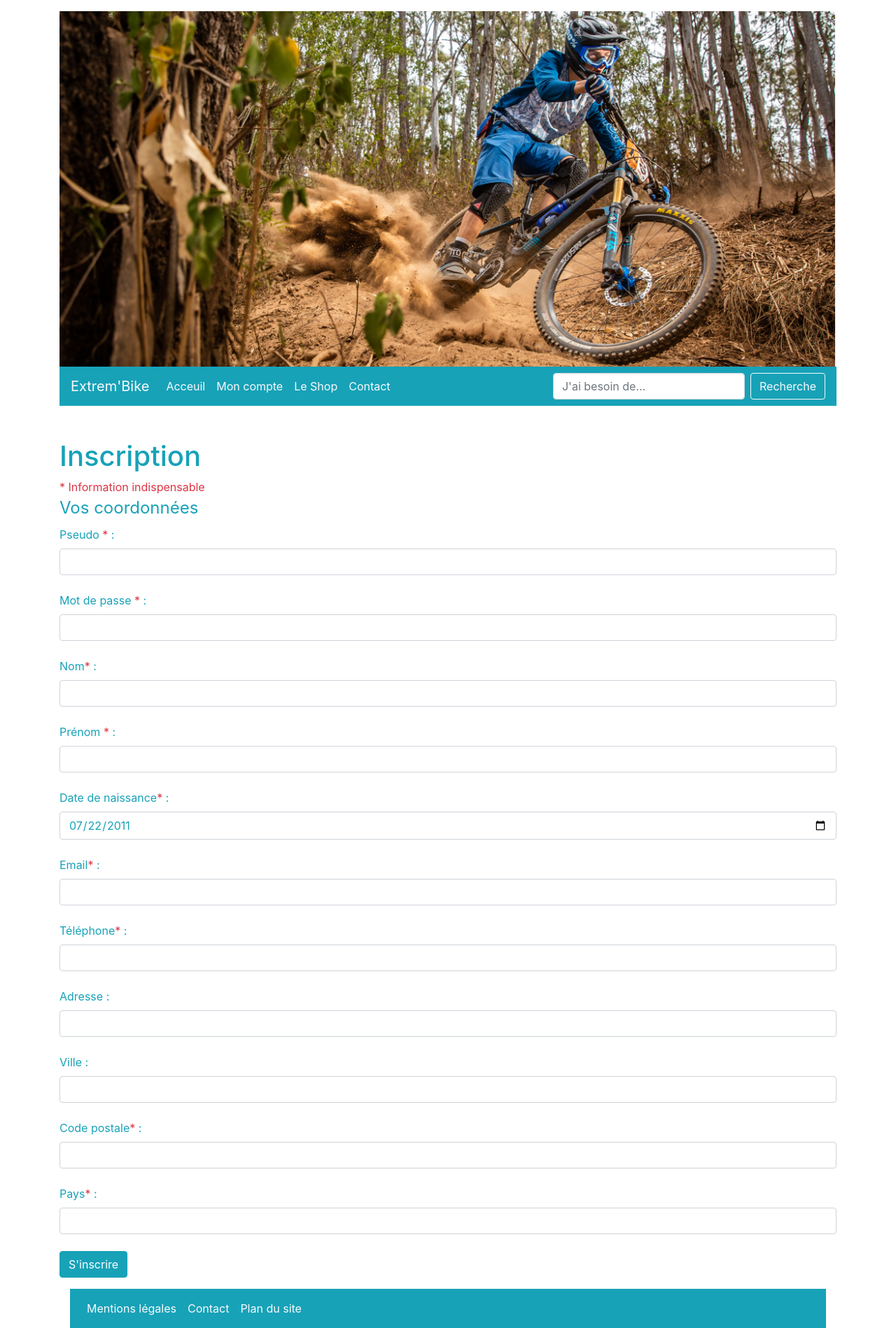
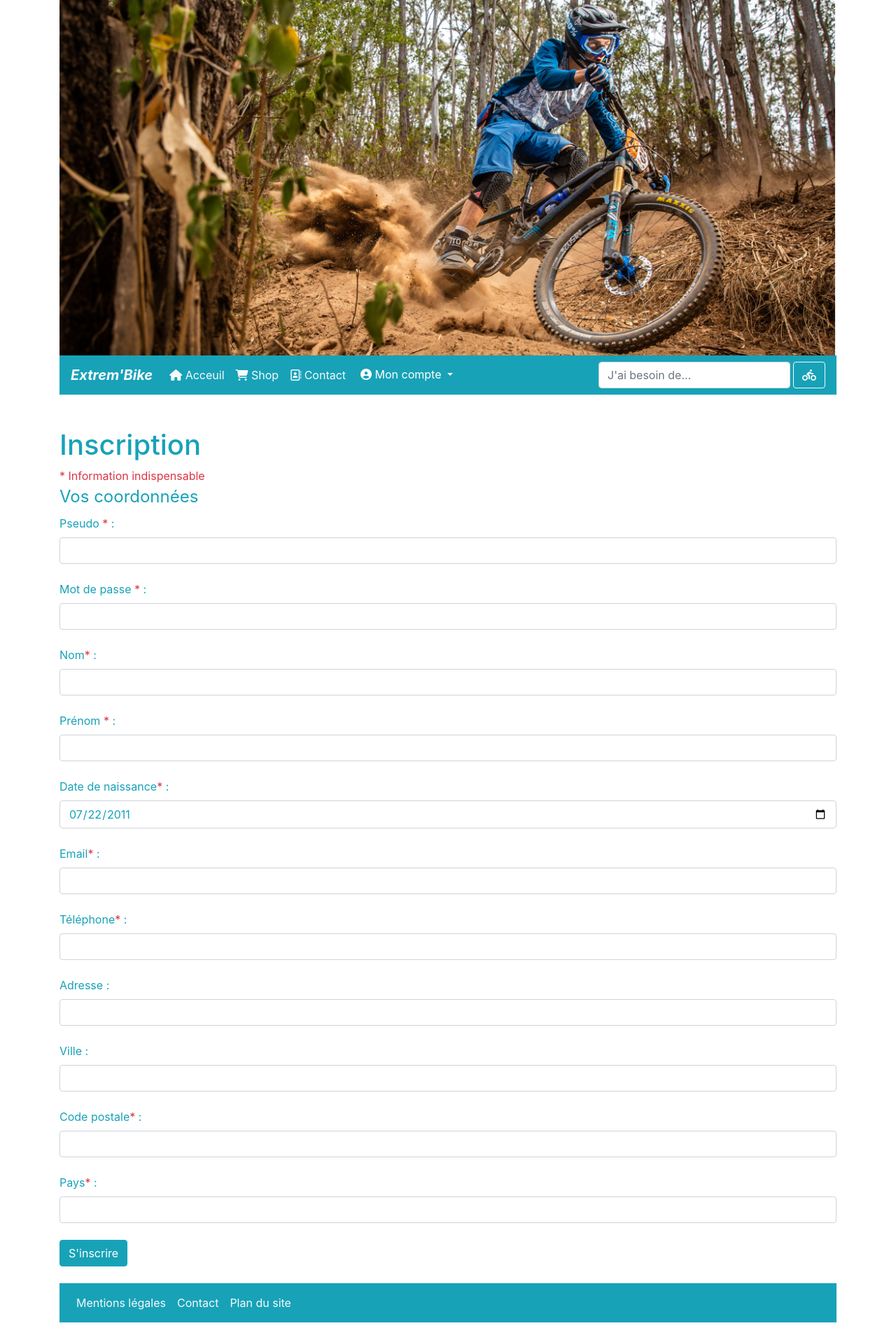
Before and after one commit to FlorianAfonso/Fil-rouge, a PHP site: page /inscription.php in a window 1280 px wide. Shown: the whole page at 70% size. Run offline with PHP 8.4, Linux system fonts and the light colour scheme; some libraries are stand-ins or nearby versions.

Commit message:
amélioration navbar , optimisation du system compte client

```diff
--- a/extrembike/page/footer.php
+++ b/extrembike/page/footer.php
@@ -1,13 +1,3 @@
-<!DOCTYPE html>
-<html lang="fr">
-<head>
-    <meta charset="UTF-8">
-    <meta http-equiv="X-UA-Compatible" content="IE=edge">
-    <meta name="viewport" content="width=device-width, initial-scale=1.0">
-    <link rel="stylesheet" href="https://maxcdn.bootstrapcdn.com/bootstrap/4.0.0/css/bootstrap.min.css" integrity="sha384-Gn5384xqQ1aoWXA+058RXPxPg6fy4IWvTNh0E263XmFcJlSAwiGgFAW/dAiS6JXm" crossorigin="anonymous">
-    <title>Extrem'Bike</title>
-</head>
-<body>
 
 <div class="container">
 <footer class="navbar navbar-expand-sm navbar-light bg-info">
--- a/extrembike/page/header.php
+++ b/extrembike/page/header.php
@@ -13,39 +13,68 @@
 <div class="container">
 <img class="img-fluid img-responsive w-80" src="Capture2.png" alt="Image">
 <nav class="navbar navbar-expand-lg navbar-light bg-info">
-  <a class="navbar-brand text-light" href="index.php">Extrem'Bike</a>
+  <a class="navbar-brand text-light" href="index.php"><b><i>Extrem'Bike</i></b></a>
   <button class="navbar-toggler" type="button" data-toggle="collapse" data-target="#navbarSupportedContent" aria-controls="navbarSupportedContent" aria-expanded="false" aria-label="Toggle navigation">
     <span class="navbar-toggler-icon"></span>
   </button>
   <div class="collapse navbar-collapse" id="navbarSupportedContent">
     <ul class="navbar-nav mr-auto">
       <li class="nav-item active">
-        <a class="nav-link text-light" href="index.php">Acceuil<span class="sr-only"></span></a>
+        <a class="nav-link text-light" href="index.php"><i class="fas fa-home"></i> Acceuil<span class="sr-only"></span></a>
       </li>
       <li class="nav-item">
-        <a class="nav-link disabled text-light" href="inscription.php">Mon compte</a>
       </li>
       <li class="nav-item">
-        <a class="nav-link disabled text-light" href="liste.php">Le Shop</a>
+        <a class="nav-link text-light" href="liste.php"><i class="fas fa-shopping-cart"></i> Shop</a>
       </li>
       <li class="nav-item">
-        <a class="nav-link disabled text-light" href="contact.php">Contact</a>
+        <a class="nav-link text-light" href="contact.php"><i class="far fa-address-book"></i> Contact</a>
       </li>
+
+
+      <?php if (isset($_SESSION["login"])) : ?>
+
+<a class="btn btn-info mr-1" href="profil.php"><i class="fas fa-portrait"></i> Profil</a>
+<a class="btn btn-info ml-1" href="deconnexion.php"><i class="fas fa-sign-out-alt"></i> Deconnexion</a>
+
+<?php else : ?>
+  <div class="dropdown">
+  <button class="btn btn-info dropdown-toggle" type="button" id="dropdownMenuButton" data-toggle="dropdown" aria-haspopup="true" aria-expanded="false">
+  <i class="fas fa-user-circle"></i> Mon compte
+  </button>
+  <div class="dropdown-menu bg-light">
+  <form class="px-4 py-3 " action="verif_connexion.php" method="POST">
+    <div class="form-group">
+      <label for="pseudo" class="text-info">Identifiant</label>
+      <input type="text" class="form-control text-info" id="pseudo" name="pseudo" placeholder="Identifiant">
+    </div>
+    <div class="form-group">
+      <label for="mdp" class="text-info">Mot de passe</label>
+      <input type="password" class="form-control text-info" id="mdp" name="mdp" placeholder="Mot de passe">
+    </div>
+    <div class="form-group">
+      <div class="form-check">
+        <input type="checkbox" class="form-check-input" id="dropdownCheck">
+        <label class="form-check-label text-info" for="dropdownCheck">
+          Se souvenir de moi
+        </label>
+      </div>
+    </div>
+    <button type="submit" name="submit" class="btn btn-info text-light">Se connecter</button>
+  </form>
+  <div class="dropdown-divider"></div>
+  <a class="dropdown-item bg-light text-info" href="inscription.php">Nouveau ? <u><b>Inscris toi !</b></u></a>
+  <a class="dropdown-item bg-light text-info" href="mdpforgot.php">Mot de passe oublié ?</a>
+</div>
+</div>
+ <?php endif ; ?>
 
     </ul>
     <form class="form-inline my-2 my-lg-0">
-      <input class="form-control mr-sm-2" type="search" placeholder="J'ai besoin de..." aria-label="Search">
-      <button class="btn btn-outline-light my-2 my-sm-0" type="submit">Recherche</button>
+      <input class="form-control mx-sm-1" type="search" placeholder="J'ai besoin de..." aria-label="Search">
+      <button class="btn btn-outline-light my-2 my-sm-0" type="submit"><i class="fas fa-biking"></i></button>
     </form>
   </div>
 </nav>
 </div>
-
-
-
-
-<script src="https://code.jquery.com/jquery-3.2.1.slim.min.js" integrity="sha384-KJ3o2DKtIkvYIK3UENzmM7KCkRr/rE9/Qpg6aAZGJwFDMVNA/GpGFF93hXpG5KkN" crossorigin="anonymous"></script>
-<script src="https://cdnjs.cloudflare.com/ajax/libs/popper.js/1.12.9/umd/popper.min.js" integrity="sha384-ApNbgh9B+Y1QKtv3Rn7W3mgPxhU9K/ScQsAP7hUibX39j7fakFPskvXusvfa0b4Q" crossorigin="anonymous"></script>
-<script src="https://maxcdn.bootstrapcdn.com/bootstrap/4.0.0/js/bootstrap.min.js" integrity="sha384-JZR6Spejh4U02d8jOt6vLEHfe/JQGiRRSQQxSfFWpi1MquVdAyjUar5+76PVCmYl" crossorigin="anonymous"></script>
-</body>
-</html>
+<script src="https://kit.fontawesome.com/08f7104fd7.js" crossorigin="anonymous"></script>
--- a/extrembike/page/inscription.php
+++ b/extrembike/page/inscription.php
@@ -1,24 +1,16 @@
-<!DOCTYPE html>
-<html lang="fr" class="mt-3">
-<head>
-    <meta charset="UTF-8">
-    <meta http-equiv="X-UA-Compatible" content="IE=edge">
-    <meta name="viewport" content="width=device-width, initial-scale=1.0, shrink-to-fit=no">
-    <title>Extrem'Bike</title>
-</head>
-<body class="text-info">
+
     <?php
     require "header.php";
     ?>
 
 <br> <br>
 
-<div class="container">
+<div class="container text-info">
 
 
 <h1 >Inscription</h1>
 <form action="verif_inscription.php" method="POST" id="inscription">
-    <p><span class="text-danger">* Information indispensable</span>
+    <span class="text-danger">* Information indispensable</span>
         <legend>Vos coordonnées</legend>
 
         <label for="pseudo">Pseudo <span class="text-danger">* </span>:</label>
@@ -79,14 +71,11 @@
 
         <button class="btn btn-info" type="submit">S'inscrire</button>
 
+ </form>
+ </div>
+
+ <br>
+
     <?php
     require "footer.php";
     ?>
-
-    </fieldset>
-
-
-
-
-</body>
-</html
```
Also changed, not shown: extrembike/page/contact.php (+1 -16 lines), extrembike/page/deconnexion.php (added, +14 -0 lines), extrembike/page/index.php (+5 -18 lines), extrembike/page/liste.php (+1 -12 lines), extrembike/page/verif_connexion.php (added, +38 -0 lines), 2 other files.
